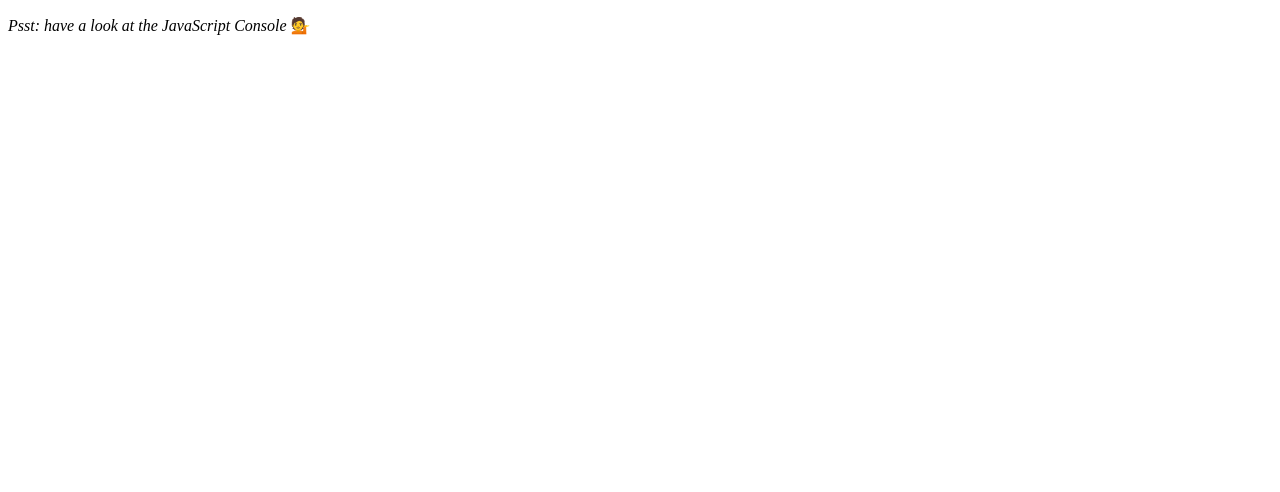
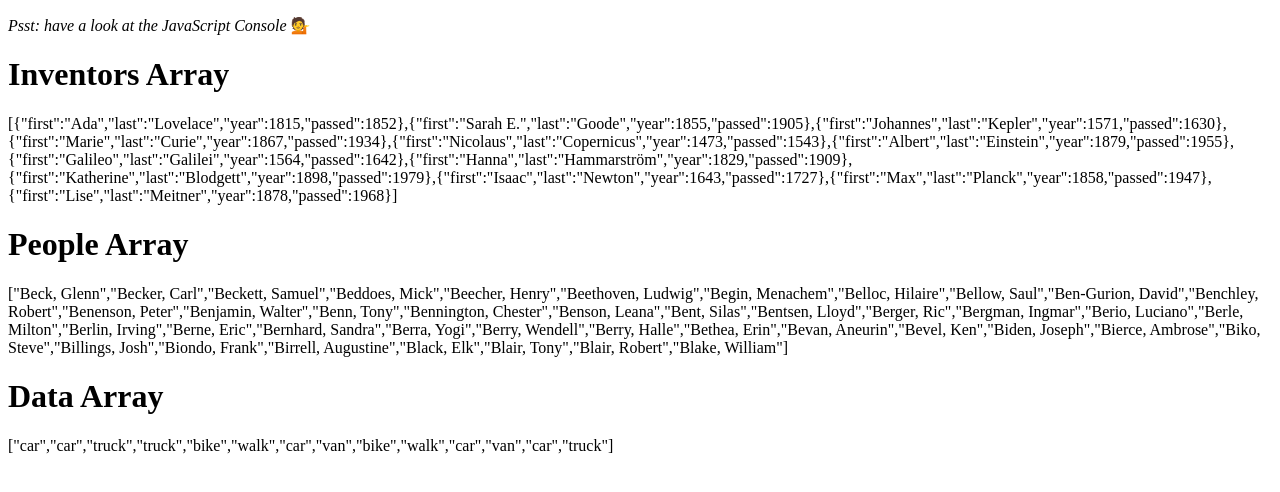
Before and after one commit to stephaniekyyip/learning_javascript, a plain HTML site: page javascript-30/04_ArraysPart1/index.html in a window 1280 px wide. Drawn offline with Linux system fonts and the light colour scheme.

Commit message:
Done w/ day 4

```diff
--- a/javascript-30/04_ArraysPart1/index.html
+++ b/javascript-30/04_ArraysPart1/index.html
@@ -6,6 +6,16 @@
 </head>
 <body>
   <p><em>Psst: have a look at the JavaScript Console</em> 💁</p>
+
+  <h1>Inventors Array</h1>
+  <p id = 'inventors'></p>
+
+  <h1>People Array</h1>
+  <p id = 'people'></p>
+
+  <h1>Data Array</h1>
+  <p id = 'data'></p>
+
   <script>
     // Get your shorts on - this is an array workout!
     // ## Array Cardio Day 1
@@ -31,28 +41,99 @@
 
     // Array.prototype.filter()
     // 1. Filter the list of inventors for those who were born in the 1500's
+    console.log("Inventors born in the 1500's: ");
+    console.table(inventors.filter(inventor => inventor.year >= 1500 && inventor.year < 1600));
+    /*
+    const fifteen = invenvtors.filter(function(inventor){
+      if(inventor.year >= 1500 && inventor.year < 1600){
+        return true;
+      }
+    });
+    */
 
     // Array.prototype.map()
     // 2. Give us an array of the inventors' first and last names
+    console.log('Names of all the inventors:');
+    const names = inventors.map(inventor => inventor.first + ' ' +inventor.last);
+    console.log(names);
 
     // Array.prototype.sort()
     // 3. Sort the inventors by birthdate, oldest to youngest
+    console.log('Sort inventors by birthdate, oldest to youngest: ');
+    console.table(inventors.sort(function(a,b){
+      return a.year - b.year;
+      /*
+      if(a.year > b.year){
+        return 1;
+      }else {
+        return -1;
+      }
+      */
+    }));
+    /*
+      inventors.sort((a,b) => a.year > b.year ? 1 : -1);
+    */
 
     // Array.prototype.reduce()
     // 4. How many years did all the inventors live?
+    console.log('How many years did all the inventors live?');
+    console.log(inventors.reduce((accumulator, currentValue) => accumulator + (currentValue.passed - currentValue.year), 0));
+    /*
+      inventors.reduce((total, inventor) => {return total + (inventor.passed - inventor.year);}, 0);
+    */
+
 
     // 5. Sort the inventors by years lived
+    console.log('Sort inventors by years lived: ');
+    console.table(inventors.sort(function(a,b){
+      return (a.passed - a.year)  - (b.passed - b.year);
+    }));
+    /*
+      inventors.sort(function(a,b){
+        const first = a.passed - a.year;
+        const second = b.passed - b.year;
+        return first > second ? -1 : 1;
+      });
+    */
+
 
     // 6. create a list of Boulevards in Paris that contain 'de' anywhere in the name
     // https://en.wikipedia.org/wiki/Category:Boulevards_in_Paris
+    /*
+    const category = document.querySelector('.mw-category');
+    const links = Array.from(category.querySelectorAll('a'));
 
+    const de = links
+        .map(link => link.text)
+        .filter(streetName => streetName.includes('de'));
+    */
 
     // 7. sort Exercise
     // Sort the people alphabetically by last name
+    console.log('Sort people alphabetically by last name');
+    console.log(people.sort(function(a,b){
+      const [a_last, a_first] = a.split(', ');
+      const [b_last, b_first] = b.split(', ');
+
+      return a_last > b_last ? 1 : -1;
+    }));
 
     // 8. Reduce Exercise
     // Sum up the instances of each of these
     const data = ['car', 'car', 'truck', 'truck', 'bike', 'walk', 'car', 'van', 'bike', 'walk', 'car', 'van', 'car', 'truck' ];
+    console.log('Sum up each instance in data: ');
+    console.log(data.reduce( (obj, word) => {
+      if(!obj[word]){
+        obj[word] = 0;
+      }
+      obj[word]++;
+      return obj;
+    }, {}));
+
+    // Add arrays to HTML
+    document.querySelector('#inventors').innerHTML = JSON.stringify(inventors);
+    document.querySelector('#people').innerHTML = JSON.stringify(people);
+    document.querySelector('#data').innerHTML = JSON.stringify(data);
 
   </script>
 </body>
```
Also changed, not shown: index.html (+1 -1 lines).
